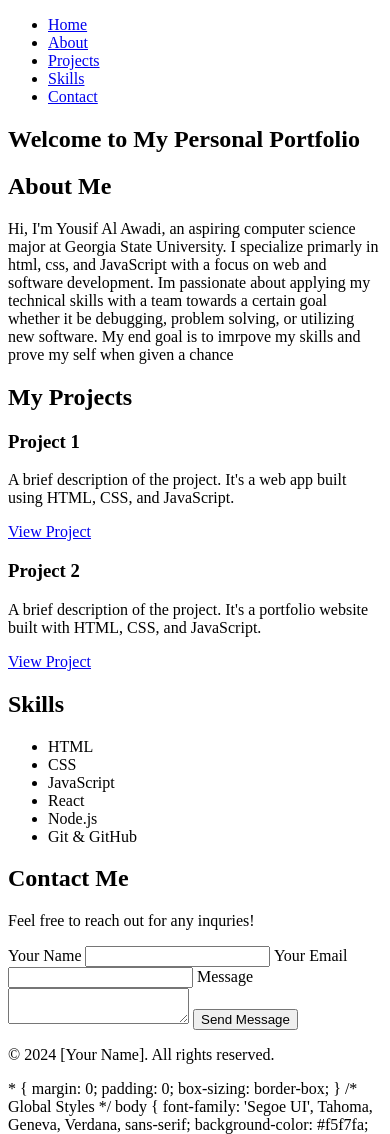
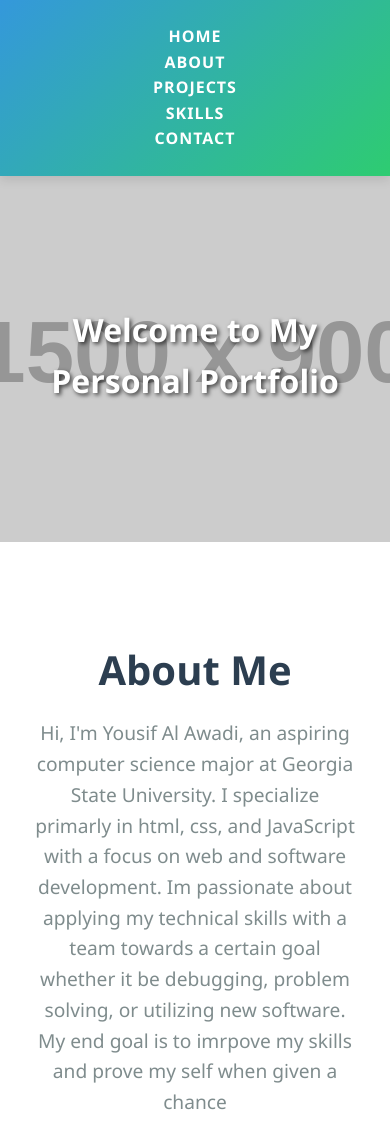
Before and after one commit to Yousif4593/Yousif4593.github.io, a plain HTML site: page index.html in a window 390 px wide. Shown: the top 1134 px of the page. Drawn offline with Linux system fonts and the light colour scheme; placeholder pictures from the web are drawn by us.

Commit message:
Add files via upload

```diff
--- a/index.html
+++ b/index.html
@@ -5,7 +5,319 @@
     <meta name="viewport" content="width=device-width, initial-scale=1.0" />
     <meta name="description" content="Web Developer Portfolio" />
     <title>Your Name - Web Developer</title>
-    <link rel="stylesheet" href="style.css" />
+    <style>
+      * {
+        margin: 0;
+        padding: 0;
+        box-sizing: border-box;
+      }
+
+      /* Global Styles */
+      body {
+        font-family: "Segoe UI", Tahoma, Geneva, Verdana, sans-serif;
+        background-color: #f5f7fa;
+        color: #333;
+        line-height: 1.6;
+        font-size: 16px;
+        text-align: center;
+      }
+
+      /* Smooth Scrolling */
+      html {
+        scroll-behavior: smooth;
+      }
+
+      /* Header and Navigation */
+      header {
+        background: linear-gradient(135deg, #3498db, #2ecc71);
+        padding: 1.5rem 0;
+        color: white;
+        position: sticky;
+        top: 0;
+        z-index: 100;
+        box-shadow: 0 4px 10px rgba(0, 0, 0, 0.1);
+      }
+
+      header nav ul {
+        list-style: none;
+        display: flex;
+        justify-content: center;
+        padding: 0;
+      }
+
+      header nav ul li {
+        margin: 0 1rem;
+      }
+
+      header nav ul li a {
+        text-decoration: none;
+        color: white;
+        font-weight: 600;
+        text-transform: uppercase;
+        letter-spacing: 1px;
+        transition: color 0.3s ease;
+      }
+
+      header nav ul li a:hover {
+        color: #ecf0f1;
+      }
+
+      /* Hero Section */
+      .hero {
+        background: url("https://via.placeholder.com/1500x900") no-repeat center
+          center/cover;
+        color: white;
+        padding: 8rem 1rem;
+        text-align: center;
+      }
+
+      .hero h1 {
+        font-size: 3rem;
+        font-weight: 700;
+        margin-bottom: 0.5rem;
+        text-shadow: 2px 2px 4px rgba(0, 0, 0, 0.7);
+      }
+
+      .hero p {
+        font-size: 1.5rem;
+        font-weight: 400;
+        margin-top: 0.5rem;
+      }
+
+      /* About Section */
+      .about {
+        padding: 6rem 2rem;
+        background: white;
+        color: #333;
+        text-align: center;
+      }
+
+      .about h2 {
+        font-size: 2.5rem;
+        margin-bottom: 1rem;
+        font-weight: 600;
+        color: #2c3e50;
+      }
+
+      .about p {
+        font-size: 1.2rem;
+        max-width: 800px;
+        margin: 0 auto;
+        color: #7f8c8d;
+      }
+
+      /* Projects Section */
+      .projects {
+        padding: 6rem 2rem;
+        background: #ecf0f1;
+        color: #333;
+      }
+
+      .projects h2 {
+        font-size: 2.5rem;
+        font-weight: 600;
+        margin-bottom: 2rem;
+        color: #2c3e50;
+      }
+
+      .project-card {
+        background: white;
+        box-shadow: 0 8px 15px rgba(0, 0, 0, 0.1);
+        padding: 2rem;
+        margin: 1rem;
+        border-radius: 8px;
+        transition: transform 0.3s ease, box-shadow 0.3s ease;
+      }
+
+      .project-card:hover {
+        transform: translateY(-10px);
+        box-shadow: 0 15px 30px rgba(0, 0, 0, 0.15);
+      }
+
+      .project-card h3 {
+        font-size: 1.8rem;
+        margin-bottom: 1rem;
+        color: #3498db;
+      }
+
+      .project-card p {
+        font-size: 1rem;
+        color: #7f8c8d;
+        margin-bottom: 1rem;
+      }
+
+      .project-card a {
+        text-decoration: none;
+        color: #3498db;
+        font-weight: 500;
+        font-size: 1.1rem;
+        transition: color 0.3s ease;
+      }
+
+      .project-card a:hover {
+        color: #2980b9;
+      }
+
+      /* Skills Section */
+      .skills {
+        padding: 6rem 2rem;
+        background: white;
+        color: #333;
+      }
+
+      .skills h2 {
+        font-size: 2.5rem;
+        font-weight: 600;
+        margin-bottom: 1.5rem;
+        color: #2c3e50;
+      }
+
+      .skills ul {
+        list-style: none;
+        display: grid;
+        grid-template-columns: repeat(auto-fill, minmax(120px, 1fr));
+        gap: 1rem;
+        padding: 0;
+      }
+
+      .skills ul li {
+        background: #3498db;
+        color: white;
+        padding: 1rem;
+        font-size: 1.2rem;
+        font-weight: 500;
+        border-radius: 6px;
+        text-align: center;
+        transition: transform 0.3s ease;
+      }
+
+      .skills ul li:hover {
+        transform: translateY(-5px);
+      }
+
+      /* Contact Section */
+      .contact {
+        padding: 6rem 2rem;
+        background: #ecf0f1;
+        color: #333;
+      }
+
+      .contact h2 {
+        font-size: 2.5rem;
+        font-weight: 600;
+        margin-bottom: 1.5rem;
+        color: #2c3e50;
+      }
+
+      .contact form {
+        max-width: 600px;
+        margin: 0 auto;
+        display: flex;
+        flex-direction: column;
+        gap: 1.2rem;
+      }
+
+      .contact form label {
+        font-weight: 600;
+        font-size: 1.1rem;
+        color: #333;
+      }
+
+      .contact form input,
+      .contact form textarea {
+        padding: 1rem;
+        font-size: 1rem;
+        border: 2px solid #ccc;
+        border-radius: 6px;
+        transition: border-color 0.3s ease;
+      }
+
+      .contact form input:focus,
+      .contact form textarea:focus {
+        border-color: #3498db;
+        outline: none;
+      }
+
+      .contact form button {
+        padding: 1rem;
+        font-size: 1.1rem;
+        background-color: #3498db;
+        color: white;
+        border: none;
+        border-radius: 6px;
+        cursor: pointer;
+        transition: background-color 0.3s ease;
+      }
+
+      .contact form button:hover {
+        background-color: #2980b9;
+      }
+
+      /* Footer */
+      footer {
+        background-color: #333;
+        color: white;
+        text-align: center;
+        padding: 1.5rem;
+        margin-top: 3rem;
+      }
+
+      footer p {
+        font-size: 1rem;
+        color: #ccc;
+      }
+
+      /* Media Queries for Responsiveness */
+      @media screen and (max-width: 768px) {
+        header nav ul {
+          flex-direction: column;
+        }
+
+        .hero h1 {
+          font-size: 2.5rem;
+        }
+
+        .about p,
+        .projects h2,
+        .skills h2,
+        .contact h2 {
+          font-size: 1.5rem;
+        }
+
+        .project-card {
+          width: 100%;
+        }
+
+        .skills ul {
+          grid-template-columns: 1fr 1fr;
+        }
+      }
+
+      @media screen and (max-width: 480px) {
+        .hero h1 {
+          font-size: 2rem;
+        }
+
+        .hero p {
+          font-size: 1.2rem;
+        }
+
+        .about p,
+        .projects h2,
+        .skills h2,
+        .contact h2 {
+          font-size: 1.2rem;
+        }
+
+        .project-card {
+          width: 100%;
+        }
+
+        .skills ul {
+          grid-template-columns: 1fr;
+        }
+      }
+    </style>
   </head>
   <body>
     <!-- Navigation -->
@@ -97,60 +409,3 @@
     </footer>
   </body>
 </html>
-* { margin: 0; padding: 0; box-sizing: border-box; } /* Global Styles */ body {
-font-family: 'Segoe UI', Tahoma, Geneva, Verdana, sans-serif; background-color:
-#f5f7fa; color: #333; line-height: 1.6; font-size: 16px; text-align: center; }
-/* Smooth Scrolling */ html { scroll-behavior: smooth; } /* Header and
-Navigation */ header { background: linear-gradient(135deg, #3498db, #2ecc71);
-padding: 1.5rem 0; color: white; position: sticky; top: 0; z-index: 100;
-box-shadow: 0 4px 10px rgba(0, 0, 0, 0.1); } header nav ul { list-style: none;
-display: flex; justify-content: center; padding: 0; } header nav ul li { margin:
-0 1rem; } header nav ul li a { text-decoration: none; color: white; font-weight:
-600; text-transform: uppercase; letter-spacing: 1px; transition: color 0.3s
-ease; } header nav ul li a:hover { color: #ecf0f1; } /* Hero Section */ .hero {
-background: url('https://via.placeholder.com/1500x900') no-repeat center
-center/cover; color: white; padding: 8rem 1rem; text-align: center; } .hero h1 {
-font-size: 3rem; font-weight: 700; margin-bottom: 0.5rem; text-shadow: 2px 2px
-4px rgba(0, 0, 0, 0.7); } .hero p { font-size: 1.5rem; font-weight: 400;
-margin-top: 0.5rem; } /* About Section */ .about { padding: 6rem 2rem;
-background: white; color: #333; text-align: center; } .about h2 { font-size:
-2.5rem; margin-bottom: 1rem; font-weight: 600; color: #2c3e50; } .about p {
-font-size: 1.2rem; max-width: 800px; margin: 0 auto; color: #7f8c8d; } /*
-Projects Section */ .projects { padding: 6rem 2rem; background: #ecf0f1; color:
-#333; } .projects h2 { font-size: 2.5rem; font-weight: 600; margin-bottom: 2rem;
-color: #2c3e50; } .project-card { background: white; box-shadow: 0 8px 15px
-rgba(0, 0, 0, 0.1); padding: 2rem; margin: 1rem; border-radius: 8px; transition:
-transform 0.3s ease, box-shadow 0.3s ease; } .project-card:hover { transform:
-translateY(-10px); box-shadow: 0 15px 30px rgba(0, 0, 0, 0.15); } .project-card
-h3 { font-size: 1.8rem; margin-bottom: 1rem; color: #3498db; } .project-card p {
-font-size: 1rem; color: #7f8c8d; margin-bottom: 1rem; } .project-card a {
-text-decoration: none; color: #3498db; font-weight: 500; font-size: 1.1rem;
-transition: color 0.3s ease; } .project-card a:hover { color: #2980b9; } /*
-Skills Section */ .skills { padding: 6rem 2rem; background: white; color: #333;
-} .skills h2 { font-size: 2.5rem; font-weight: 600; margin-bottom: 1.5rem;
-color: #2c3e50; } .skills ul { list-style: none; display: grid;
-grid-template-columns: repeat(auto-fill, minmax(120px, 1fr)); gap: 1rem;
-padding: 0; } .skills ul li { background: #3498db; color: white; padding: 1rem;
-font-size: 1.2rem; font-weight: 500; border-radius: 6px; text-align: center;
-transition: transform 0.3s ease; } .skills ul li:hover { transform:
-translateY(-5px); } /* Contact Section */ .contact { padding: 6rem 2rem;
-background: #ecf0f1; color: #333; } .contact h2 { font-size: 2.5rem;
-font-weight: 600; margin-bottom: 1.5rem; color: #2c3e50; } .contact form {
-max-width: 600px; margin: 0 auto; display: flex; flex-direction: column; gap:
-1.2rem; } .contact form label { font-weight: 600; font-size: 1.1rem; color:
-#333; } .contact form input, .contact form textarea { padding: 1rem; font-size:
-1rem; border: 2px solid #ccc; border-radius: 6px; transition: border-color 0.3s
-ease; } .contact form input:focus, .contact form textarea:focus { border-color:
-#3498db; outline: none; } .contact form button { padding: 1rem; font-size:
-1.1rem; background-color: #3498db; color: white; border: none; border-radius:
-6px; cursor: pointer; transition: background-color 0.3s ease; } .contact form
-button:hover { background-color: #2980b9; } /* Footer */ footer {
-background-color: #333; color: white; text-align: center; padding: 1.5rem;
-margin-top: 3rem; } footer p { font-size: 1rem; color: #ccc; } /* Media Queries
-for Responsiveness */ @media screen and (max-width: 768px) { header nav ul {
-flex-direction: column; } .hero h1 { font-size: 2.5rem; } .about p, .projects
-h2, .skills h2, .contact h2 { font-size: 1.5rem; } .project-card { width: 100%;
-} .skills ul { grid-template-columns: 1fr 1fr; } } @media screen and (max-width:
-480px) { .hero h1 { font-size: 2rem; } .hero p { font-size: 1.2rem; } .about p,
-.projects h2, .skills h2, .contact h2 { font-size: 1.2rem; } .project-card {
-width: 100%; } .skills ul { grid-template-columns: 1fr; } }
```
